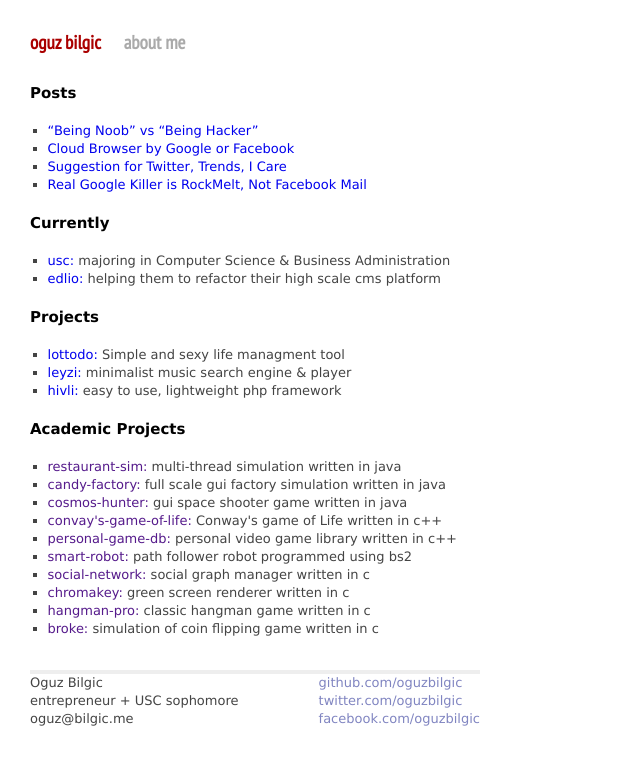
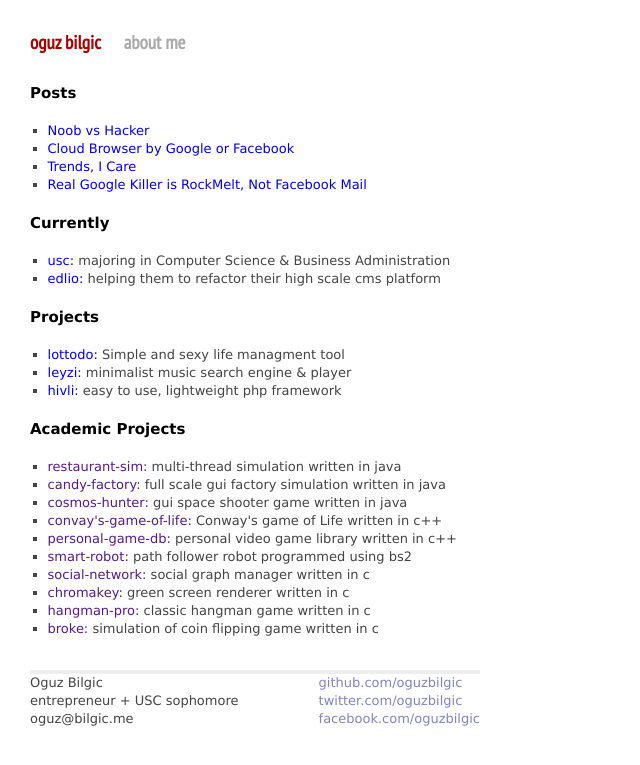
Before and after one commit to oguzbilgic/oguzbilgic.github.com, a Jekyll site: the page built from index.html, in a window 1280 px wide. Shown: the top 765 px of the page, without its empty margins (0-640 px from the left). Built offline with Jekyll 4.4.1, drawn with Linux system fonts in a browser that asks for light colours; Markdown is read by kramdown in place of the engine named in the settings.

Commit message:
Shorten post titles

```diff
--- a/_posts/2010-11-26-Trends-I-Care.markdown
+++ b/_posts/2010-11-26-Trends-I-Care.markdown
@@ -1,9 +1,9 @@
 ---
 layout: post
-title: Suggestion for Twitter, Trends, I Care
+title: Trends, I Care
 ---
 
-# Suggestion for Twitter: Trends, I Care
+# Trends, I Care
 
 _November 2010_
 
--- a/_posts/2010-12-21-noob-hacker.markdown
+++ b/_posts/2010-12-21-noob-hacker.markdown
@@ -1,9 +1,9 @@
 ---
 layout: post
-title: “Being Noob” vs “Being Hacker”
+title: Noob vs Hacker
 ---
 
-# “Being Noob” vs “Being Hacker”
+# Noob vs Hacker
 
 _December 2010_
 
```
